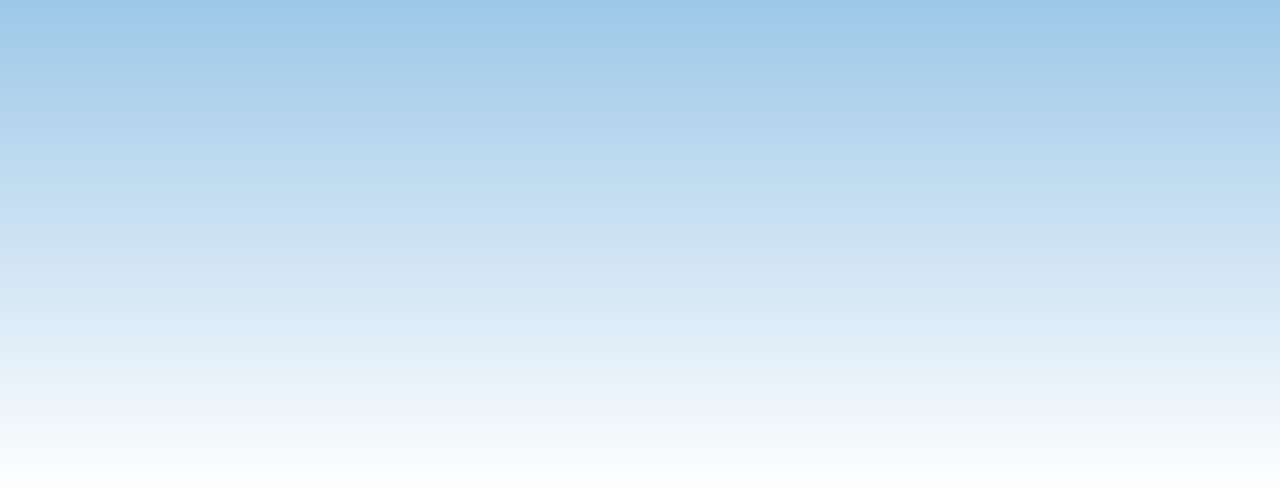
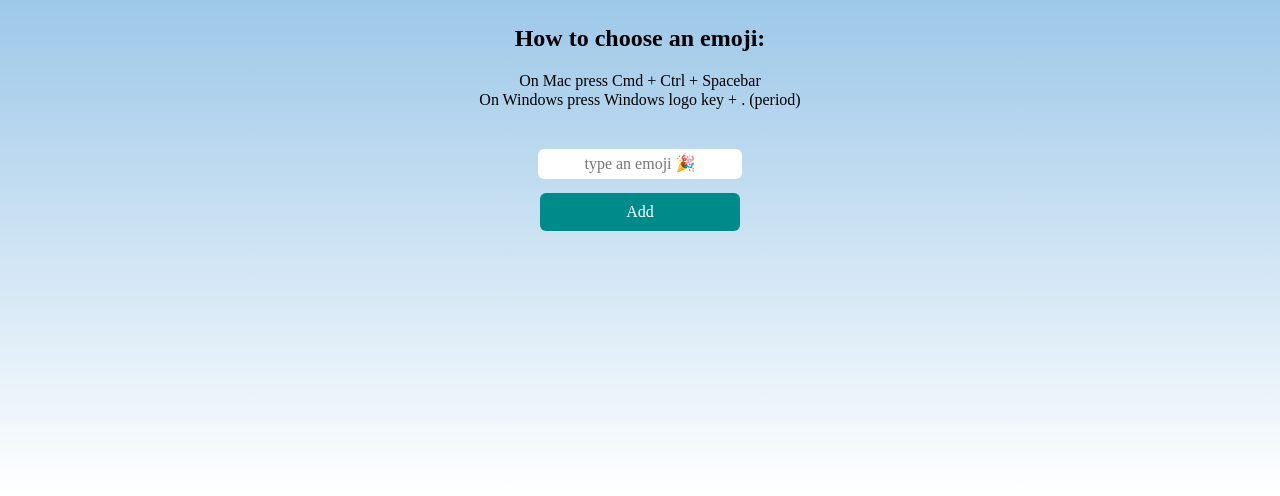
Before and after one commit to webfliccy/Scrimba-JS-emoji-personality, a plain HTML site: page index.html in a window 1280 px wide. Shown: the part 324-820 px from the top of the page. Drawn offline with nearby package versions, Linux system fonts and the light colour scheme; a web font is replaced by a local one.

Commit message:
centre content on page
* Add new container to wrap all content
* add flexbox to body

```diff
--- a/index.css
+++ b/index.css
@@ -12,9 +12,15 @@ body {
     background-image: linear-gradient(#5DA4D9, #FFF);
     overflow: auto;
     min-height: 100vh;
+    display: flex;
+    flex-direction: column;
+    justify-content: center;
 }
 
+
+
 #emoji-container {
+
     margin: 40px;
     text-align: center;
 }
--- a/index.html
+++ b/index.html
@@ -4,6 +4,7 @@
         <link href="https://fonts.googleapis.com/css2?family=Baloo&display=swap" rel="stylesheet">
     </head>
     <body>
+        <div class="container">
             <h1>My Emojis</h1>
             <div id="emoji-container">
                 <!-- Emojis here -->
@@ -15,6 +16,7 @@
             <div class="buttons-wrapper" id="buttons-wrapper">
             <!-- Buttons here -->
             </div>
+        </bdiv>
         <script src="index.js"></script>
     </body>
 </html>
```
Lines whose indentation alone changed are shown as unchanged.
